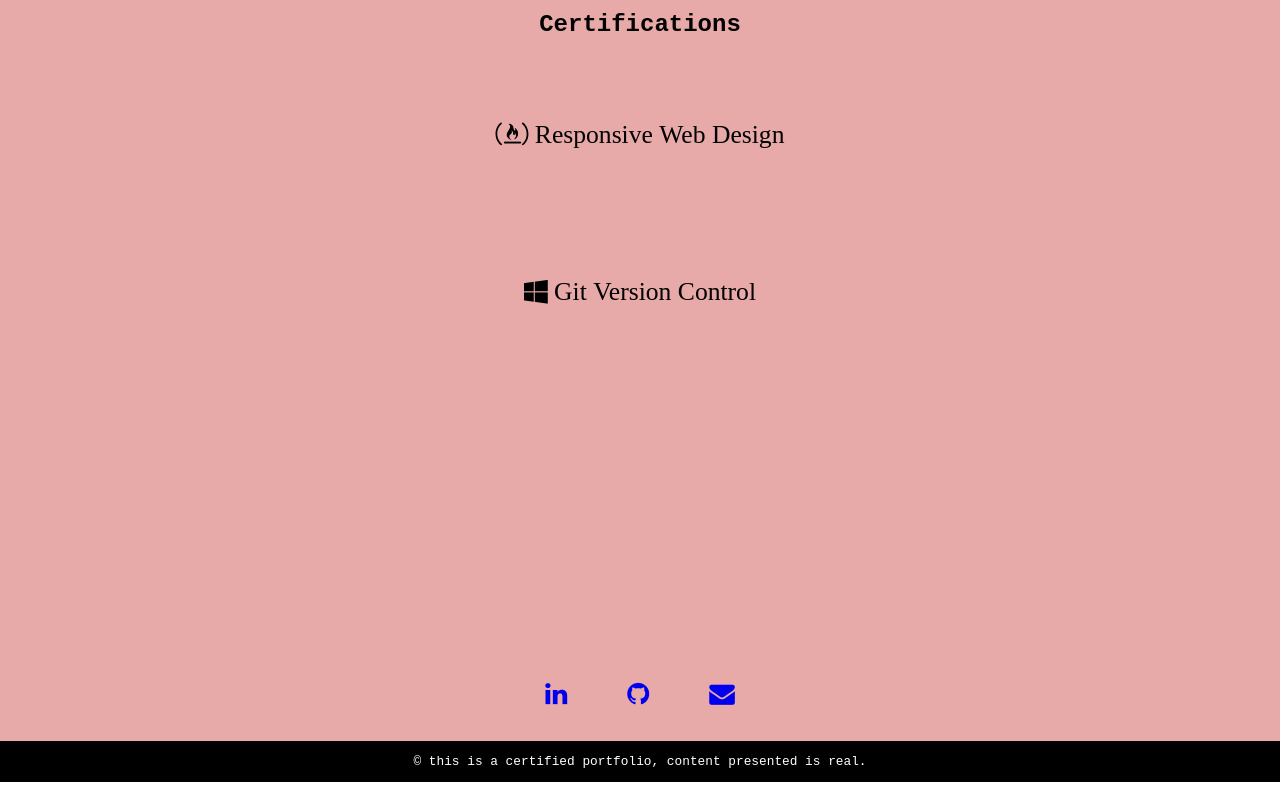
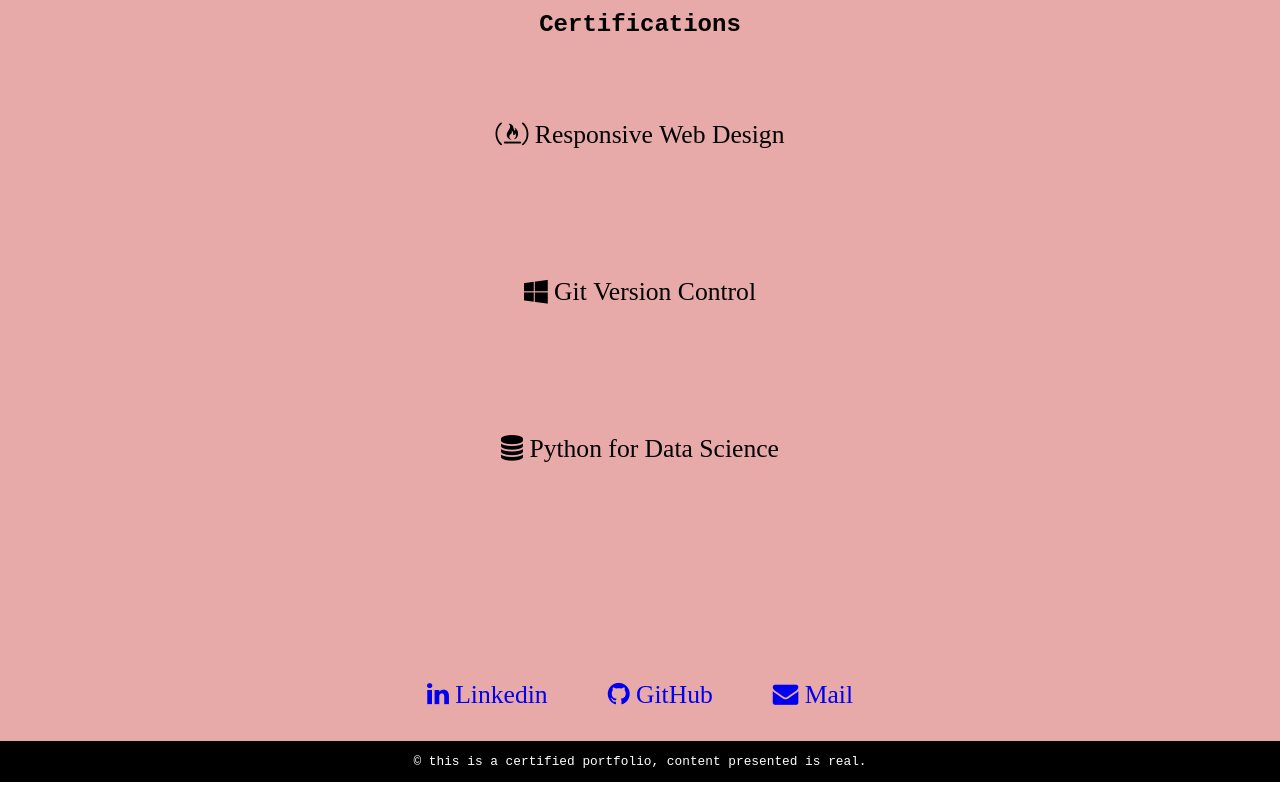
Before and after one commit to Nani-codes/Portfolio, a plain HTML site: page index.html in a window 1280 px wide. Shown: the part 1659-2459 px from the top of the page. Drawn offline with Linux system fonts and the light colour scheme.

Commit message:
Added another certificate

```diff
--- a/index.html
+++ b/index.html
@@ -77,22 +77,27 @@
         target="_blank"
         href="https://learn.microsoft.com/en-us/training/achievements/learn.student-evangelism.intro-to-vc-git.trophy?username=LakshmiNarayanaMalineni-5965&sharingId=5543CE88695702CB"
         ><i class="fa fa-windows">  Git Version Control</i></a>
+        <a
+        id="profile-link"
+        target="_blank"
+        href="https://aiplanet.com/bootcamp/certificate/verify/1c9f9b05-9ea4-4266-8084-c4b5591ab3e0"
+        ><i class="fa fa-database">  Python for Data Science</i></a>
       </div>
       <div id="social">
         <a
         id="profile-link"
         target="_blank"
         href="www.linkedin.com/in/lakshmi-narayana-malineni-9815451ba"
-        ><i class="fa fa-linkedin"></i
+        ><i class="fa fa-linkedin">  Linkedin</i
       ></a>
       <a id="profile-link" target="_blank" href="https://github.com/Nani-codes"
-        ><i class="fa fa-github"></i
+        ><i class="fa fa-github">  GitHub</i
       ></a>
       <a
         id="profile-link"
         target="_blank"
         href="lakshminarayanamalineni1@gmail.com"
-        ><i class="fa fa-envelope"></i
+        ><i class="fa fa-envelope">  Mail</i
       ></a>
       </div>
 
--- a/styles.css
+++ b/styles.css
@@ -177,22 +177,23 @@ img {
         position: relative;
     }
     #link {
+        /* position:fixed; */
         display: flex;
         flex-direction: column;
         align-content: center;
-        /* flex-direction:row; */
+        flex-direction:row;
         justify-content: center;
     }
 
     .certi a {
         padding: 10%;
-        font-size: 2.5vw;
+        font-size: 3vw;
         color: white;
     }
 
     .certi a:hover {
         padding: 10%;
-        font-size: 3vw;
+        font-size: 3.5vw;
         color: black;
     }
 
```
